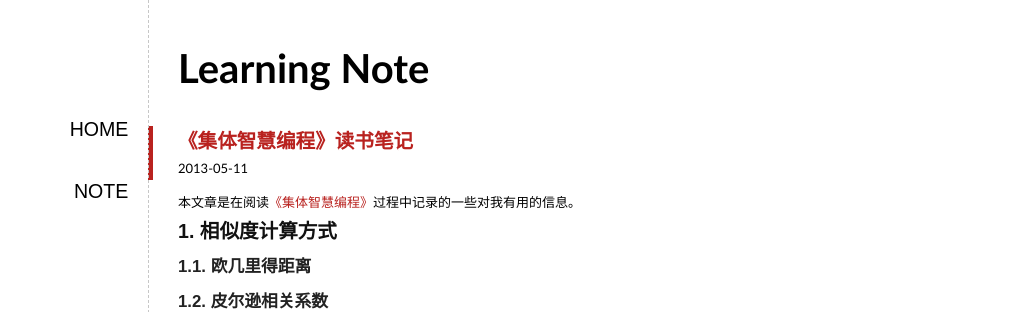
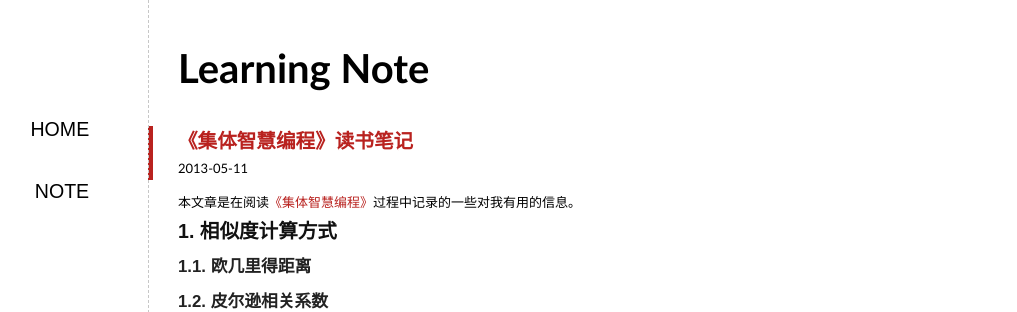
Before and after one commit to elan2wang/note, a Jekyll site: the page built from index.html, in a window 1280 px wide. Shown: the top 312 px of the page, without its empty margins (252-1269 px from the left). Built offline with Jekyll 4.4.1, drawn with Linux system fonts in a browser that asks for light colours; formulas are drawn with MathJax 3; the list of posts is cut into pages by our own code.

```diff
--- a/style/note.css
+++ b/style/note.css
@@ -31,7 +31,7 @@ body {
 #sidebar a{
 	display:block;
 	color:#000000;
-	padding:.7em 1em;
+	padding:.7em 3em .7em 1em;
 	border-radius:5px;
 	text-decoration:none;
 }
```
Also changed, not shown: _posts/2013-05-10-LDA-note-mcmc-gibbs.md (+1 -0 lines).
